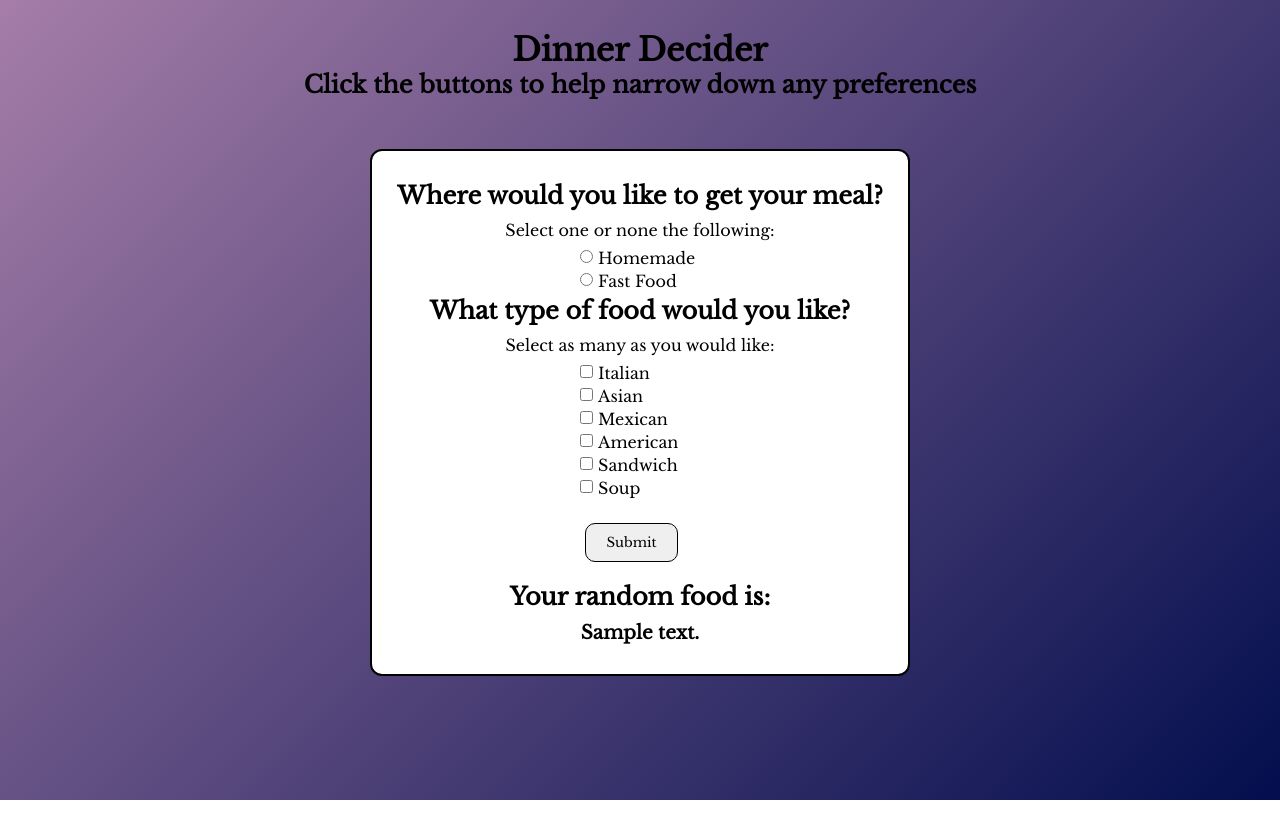
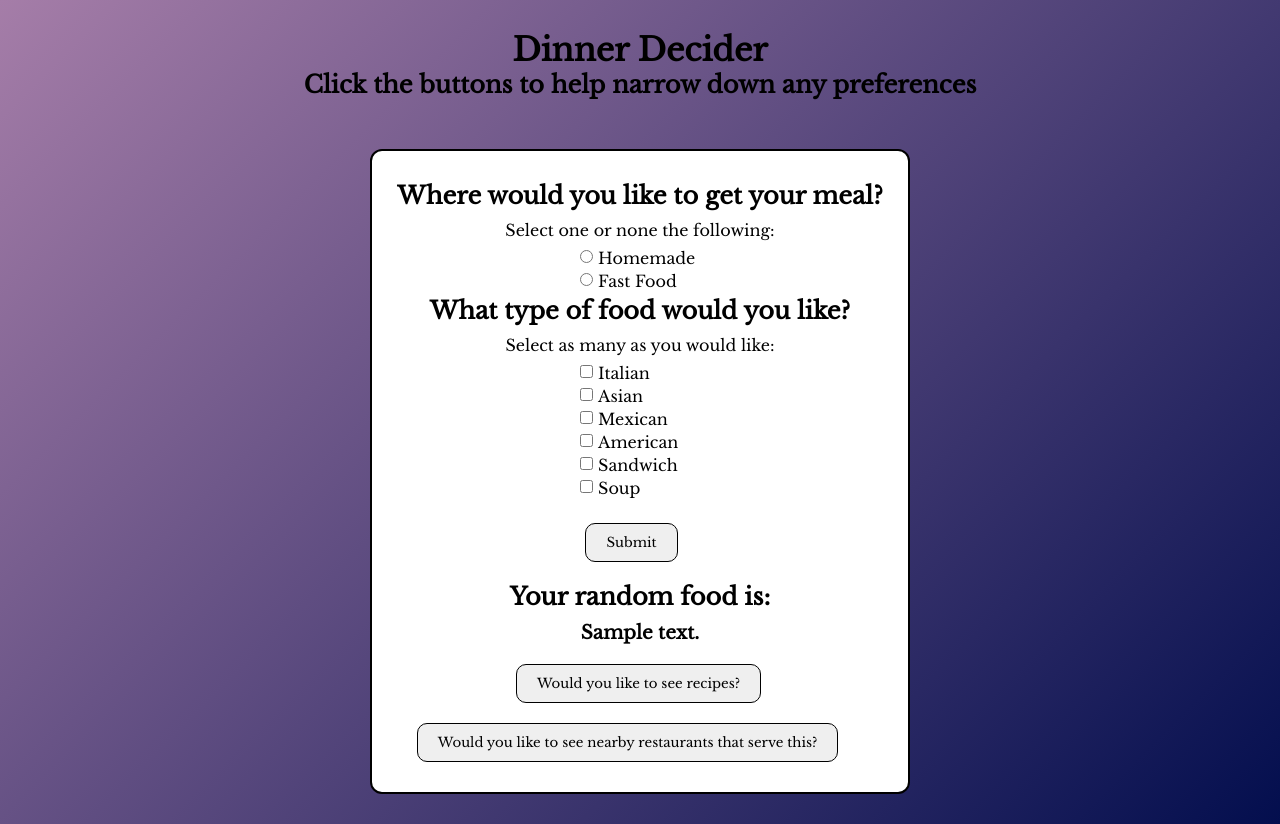
Before and after one commit to braydenwny/Random-Dinner-generator-web-app, a Flask app: template website/templates/index.html in a window 1280 px wide. Before the commit the page ends 800 px from the top, so only its background shows below. Run offline with Flask 3, Linux system fonts and the light colour scheme; the template is opened without the code that fills it: most values are stand-ins (such as "Sample title", 1, 10 or a date in 2020).

Commit message:
Added new button features
Added buttons that will appear after it generates a random dinner option. The first button will open a new google tab with the recipes searched for that dinner option, and the second will do the same but search for nearby restaurants that serve it

```diff
--- a/app.py
+++ b/app.py
@@ -2,5 +2,7 @@ from website import create_app
 
 app = create_app()
 
-if __name__ == '__main__':              #do not push to git for deployment
+"""
+if __name__ == "__main__":  # do not push to git for deployment
     app.run(debug=True)
+"""
--- a/website/static/styles/style.css
+++ b/website/static/styles/style.css
@@ -90,3 +90,33 @@
     cursor: pointer;
     background: lightgray;
 }
+
+.recipes {
+    align-items: center;
+    text-align: center;
+    margin-top: 20px;
+    margin-left: 25%;
+    padding: 10px 20px;
+    border-radius: 10px;
+    border: 1px solid black;
+}
+
+.recipes:hover{
+    cursor: pointer;
+    background:lightgray;
+}
+
+.restaurants {
+    align-items: center;
+    text-align: center;
+    margin-top: 20px;
+    margin-left: 5%;
+    padding: 10px 20px;
+    border-radius: 10px;
+    border: 1px solid black;
+}
+
+.restaurants:hover{
+    cursor: pointer;
+    background:lightgray;
+}
--- a/website/templates/index.html
+++ b/website/templates/index.html
@@ -52,6 +52,14 @@
             {% if text %}
                 <h2>Your random food is:</h2>
                 <h3 align="center">{{ text }}</h3>
+                <a href={{"https://google.com/search?q="+text.replace(" ", "+")+"+recipes"}}  target="_blank" rel="noopener noreferrer">
+                    <button class="recipes">Would you like to see recipes?</button>
+                </a>
+
+                <a href={{"https://google.com/search?q=restaurants+that+serve+"+text.replace(" ", "+")+"+near+me"}}  target="_blank" rel="noopener noreferrer">
+                    <button class="restaurants">Would you like to see nearby restaurants that serve this?</button>
+                </a>
+
             {% endif %}
 
         </div>
```
Also changed, not shown: website/dinner.py (+12 -10 lines), 1 other file.
